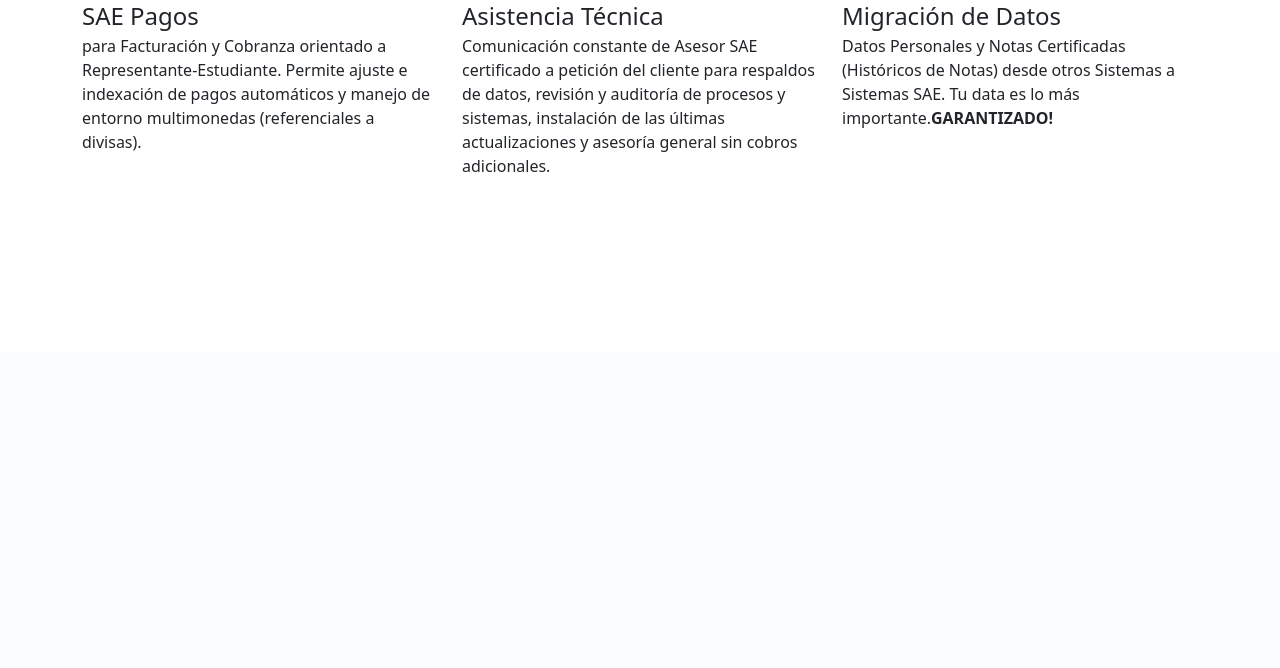
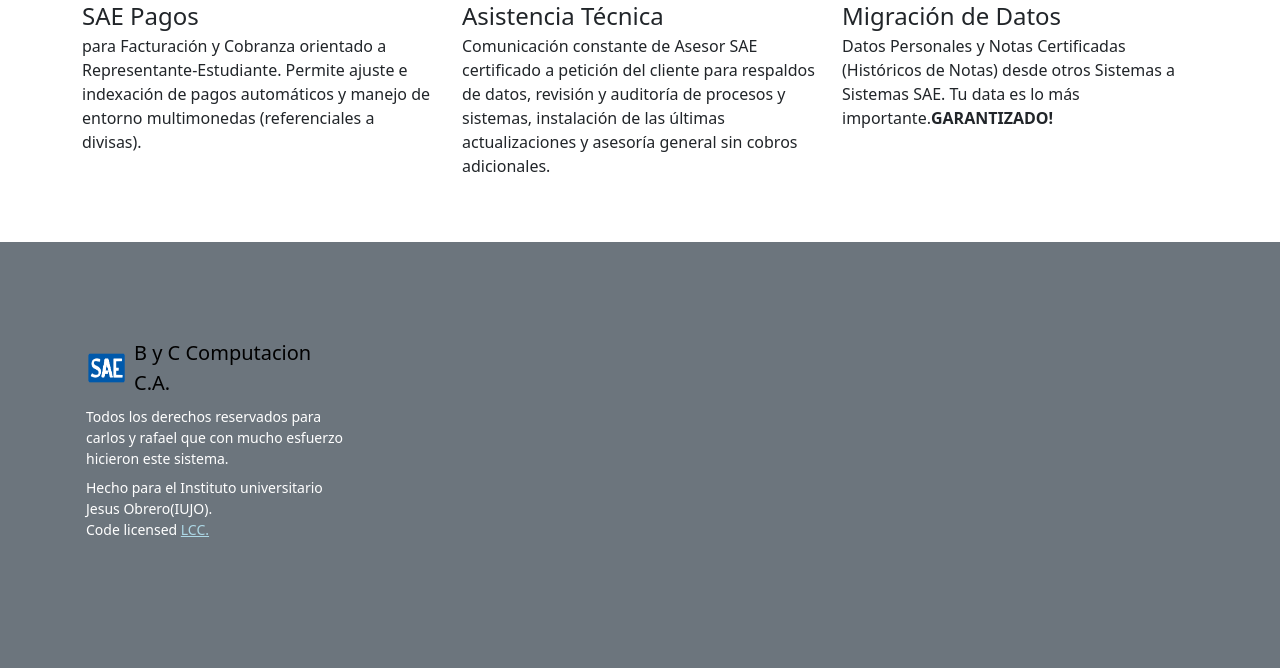
Before and after one commit to sukkoy298/proyectoSae, a PHP site: page / in a window 1280 px wide. Shown: the part 448-1116 px from the top of the page. Before the commit the page ends 800 px from the top, so only its background shows below. Run offline with PHP 8.4, Linux system fonts and the light colour scheme.

Commit message:
arreglos
mejora al codigo y comentarios

```diff
--- a/css/styles.css
+++ b/css/styles.css
@@ -1,3 +1,7 @@
 .logito{
     height: 70px;
 }
+
+a{
+    color: lightblue;
+}
--- a/index.html
+++ b/index.html
@@ -71,7 +71,7 @@
             <div class="col-lg-4">
                 <div class="feature-box">
                     <div class="feature-box-icon">
-                        <i class="fas fa-mobile-alt"></i>
+                        <i class="fas fa-mobile-alt"></i><!--aca deberia traer unos iconos que no esta trallendo-->
                     </div>
                     <div class="feature-box-info">
                         <h4 class="heading-primary mb-1">Servicio de Envío de Mensajería SMS & Mail</h4>
@@ -81,7 +81,7 @@
                 </div>
             </div>
         </div>
-        <div class="row mt-4">
+        <div class="row mt-4"> <!--mt sirve para establecer el margen en rem que son 4px 4x4=16px-->
             <div class="col-lg-4">
                 <div class="feature-box">
                     <div class="feature-box-icon">
@@ -119,5 +119,23 @@
     </div>
     </div>
 
+    <!--pie de pagina-->
+
+    <footer class="bg-secondary py-4 py-md-5 mt-5">
+        <div class="container py-4 py-md-5 px-4 px-md-3 text-body-secondary">
+          <div class="row">
+            <div class="col-lg-3 mb-3">
+              <a class="d-inline-flex align-items-center mb-2 text-body-emphasis text-decoration-none" href="/" aria-label="Bootstrap">
+                <img src="img/logo_h.png" width="40" height="32" class="d-block me-2" viewBox="0 0 118 94" role="img"><title>Bootstrap</title><path fill-rule="evenodd" clip-rule="evenodd" d="M24.509 0c-6.733 0-11.715 5.893-11.492 12.284.214 6.14-.064 14.092-2.066 20.577C8.943 39.365 5.547 43.485 0 44.014v5.972c5.547.529 8.943 4.649 10.951 11.153 2.002 6.485 2.28 14.437 2.066 20.577C12.794 88.106 17.776 94 24.51 94H93.5c6.733 0 11.714-5.893 11.491-12.284-.214-6.14.064-14.092 2.066-20.577 2.009-6.504 5.396-10.624 10.943-11.153v-5.972c-5.547-.529-8.934-4.649-10.943-11.153-2.002-6.484-2.28-14.437-2.066-20.577C105.214 5.894 100.233 0 93.5 0H24.508zM80 57.863C80 66.663 73.436 72 62.543 72H44a2 2 0 01-2-2V24a2 2 0 012-2h18.437c9.083 0 15.044 4.92 15.044 12.474 0 5.302-4.01 10.049-9.119 10.88v.277C75.317 46.394 80 51.21 80 57.863zM60.521 28.34H49.948v14.934h8.905c6.884 0 10.68-2.772 10.68-7.727 0-4.643-3.264-7.207-9.012-7.207zM49.948 49.2v16.458H60.91c7.167 0 10.964-2.876 10.964-8.281 0-5.406-3.903-8.178-11.425-8.178H49.948z" fill="currentColor"/></svg>
+                <span class="fs-5">B y C Computacion C.A.</span>
+              </a>
+              <ul class="list-unstyled small text-white">
+                <li class="mb-2">Todos los derechos reservados para carlos y rafael que con mucho esfuerzo hicieron este sistema.</li>
+                <li class="md-2">Hecho para el Instituto universitario Jesus Obrero(IUJO).</li>
+                <li class="mb-2">Code licensed <a href="https://github.com/sukkoy298/proyectoSae/blob/main/README.md" target="_blank" rel="license noopener">LCC.</a></li>
+              </ul>
+            </div>
+        </div>
+      </footer>
 </body>
 </html>
```
